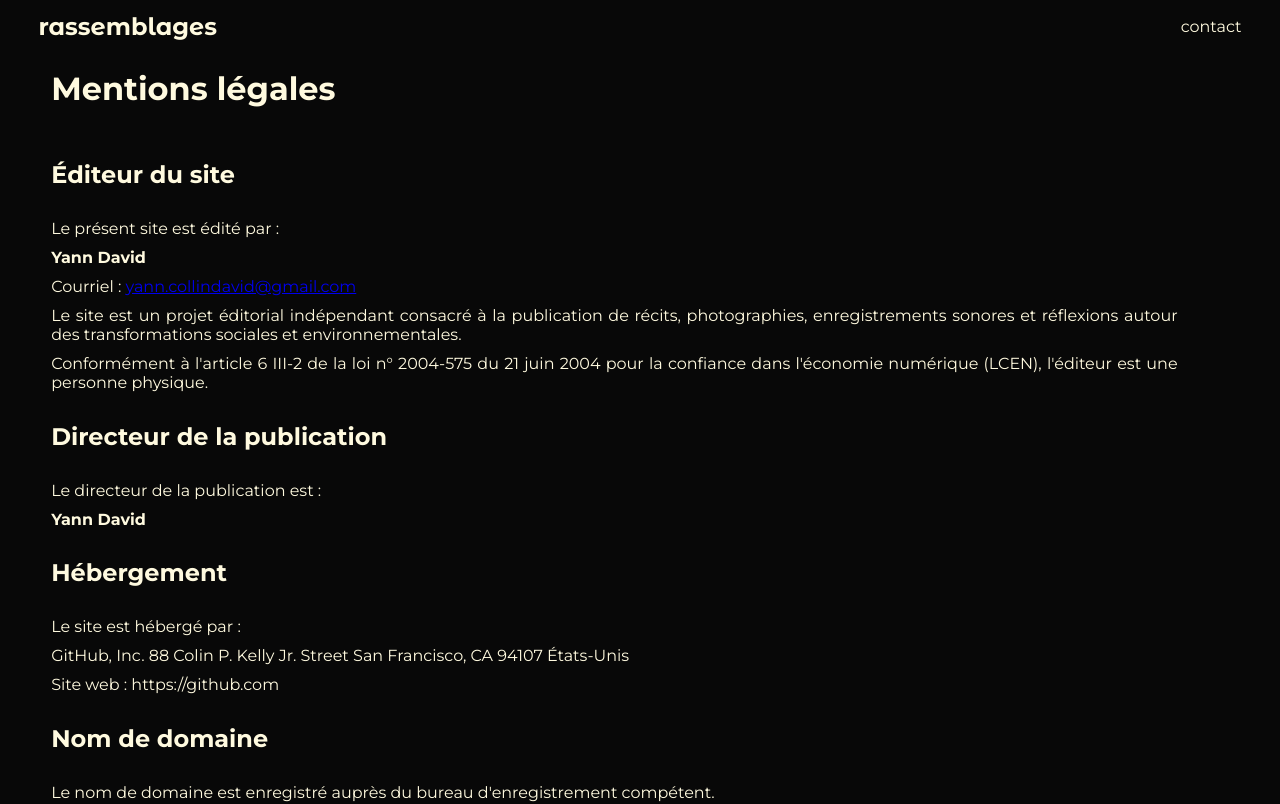
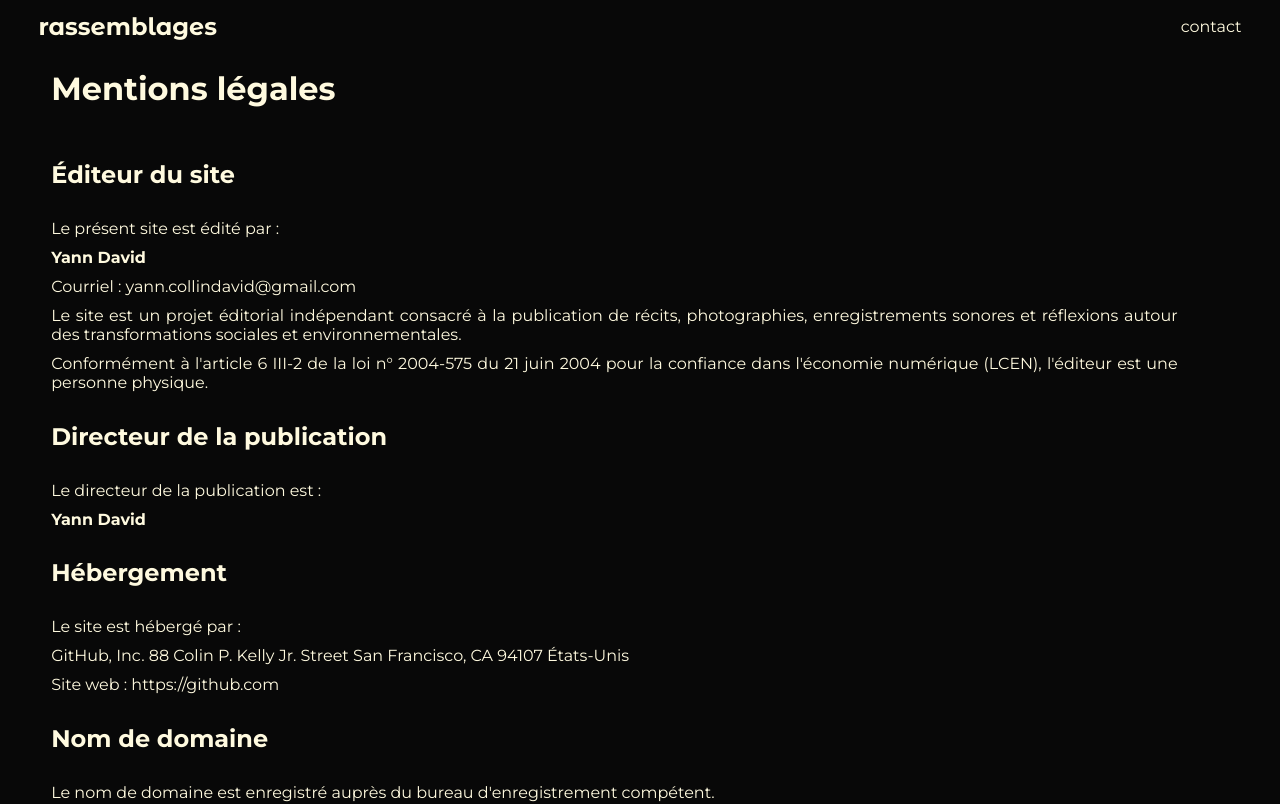
Before and after one commit to yanndav/portfolio, a React (Vite) app: page /#/mentions-legales in a window 1280 px wide. Shown: the top 804 px of the page. Built offline with nearby package versions, Linux system fonts and the light colour scheme.

Commit message:
correcting css for live

```diff
--- a/src/components/HomeStory/HomeStory.module.css
+++ b/src/components/HomeStory/HomeStory.module.css
@@ -15,7 +15,6 @@
 .content {
   display: grid;
   grid-template-columns: repeat(2, 1fr);
-  grid-template-rows: 1;
   width: min(50vw, 50vh);
   height: min(50vw, 50vh);
   aspect-ratio: 1 / 1;
@@ -26,12 +25,12 @@
 }
 
 .mediaItem {
+  min-height: 0;
+  width: 100%;
+  height: 100%;
   overflow: hidden;
-  display: flex;
-  flex-direction: column;
-  justify-content: center;
   border-radius: 8px;
-  flex-grow: 10;
+  /* flex-grow: 10; */
 }
 
 .content img {
--- a/src/index.css
+++ b/src/index.css
@@ -16,7 +16,10 @@ body {
   min-width: 100%;
   margin: 0px;
 }
-
+a {
+  text-decoration: none;
+  color: var(--color-text);
+}
 a:visited {
   text-decoration: none;
   color: var(--color-text);
```
